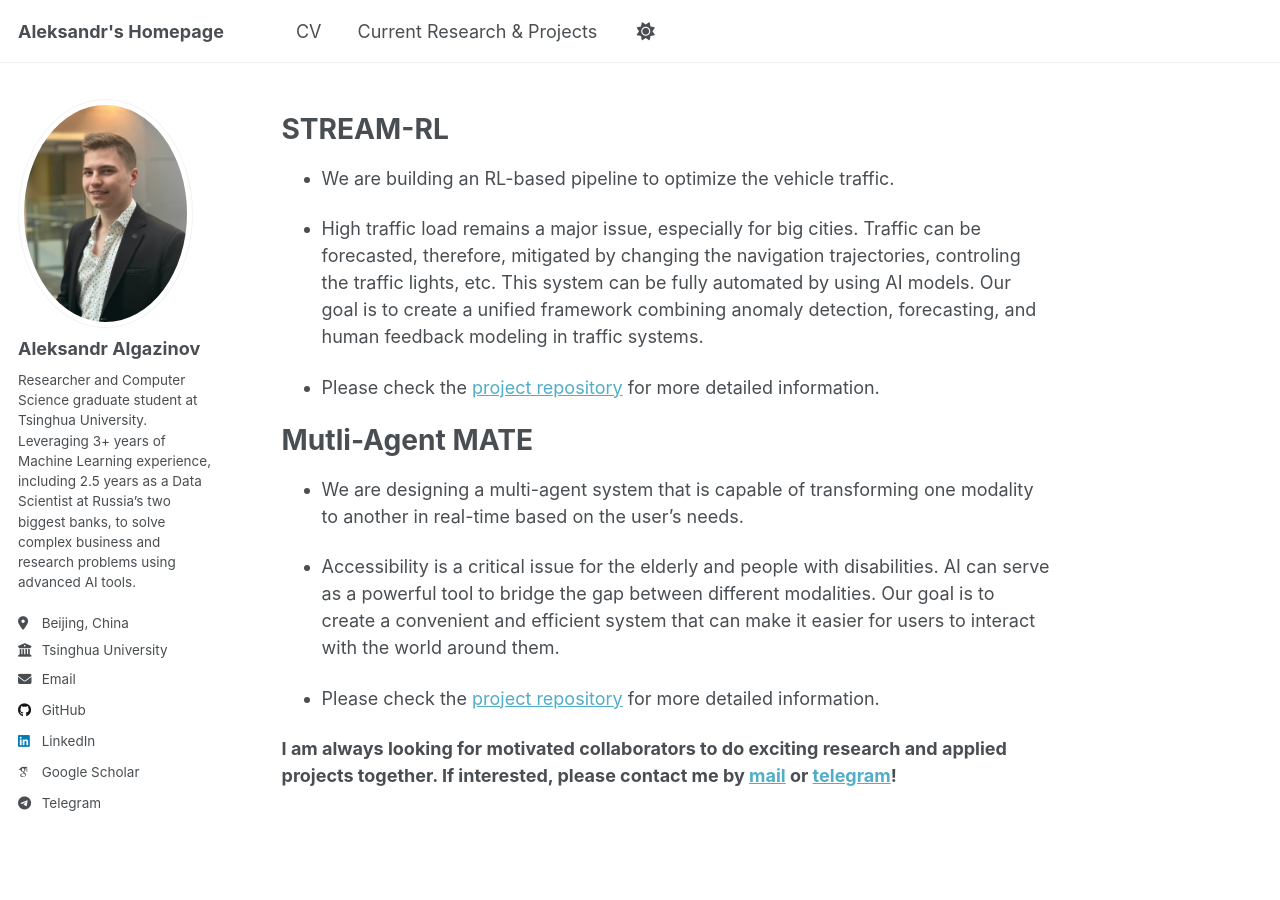
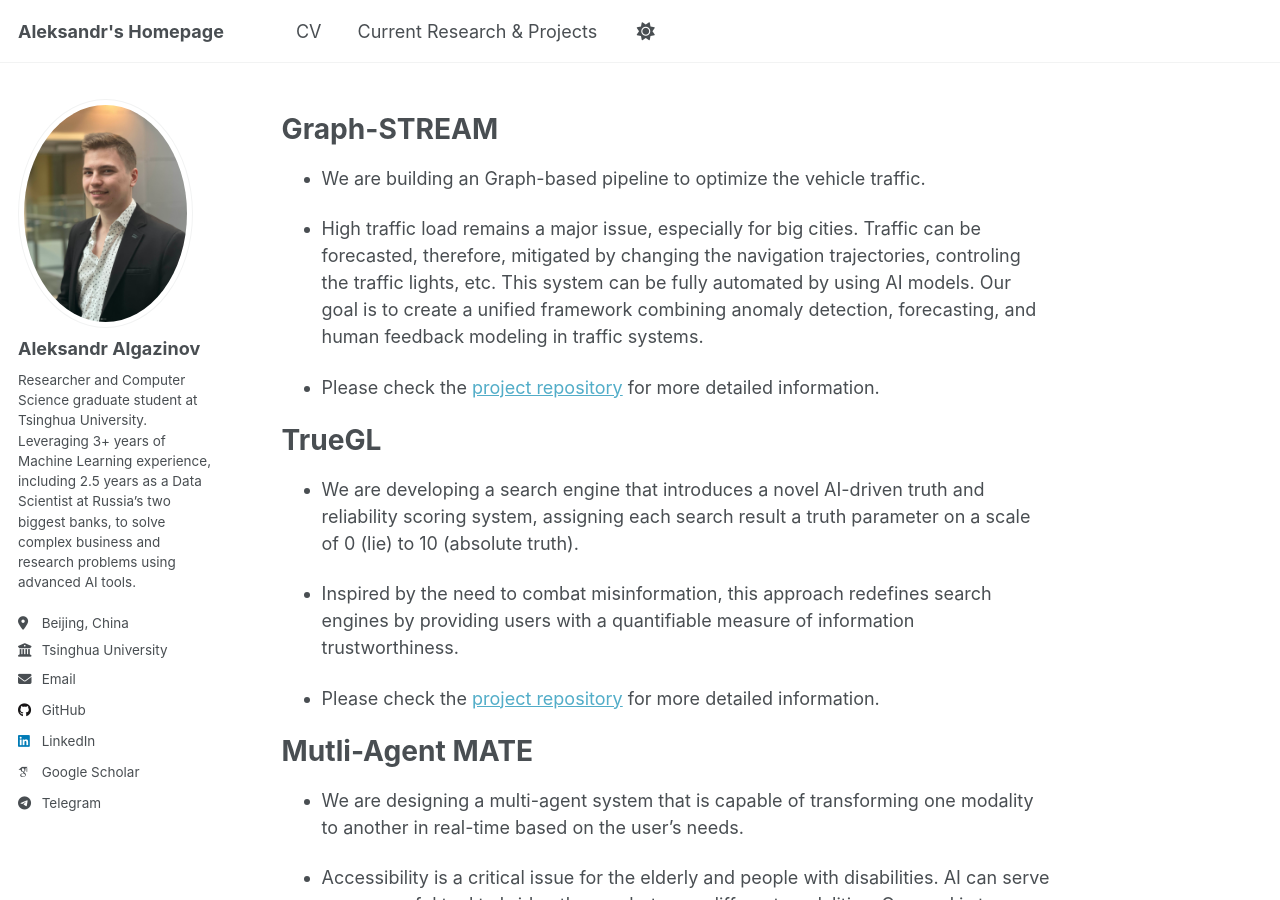
Before and after one commit to AlgazinovAleksandr/AlgazinovAleksandr.github.io, a Jekyll site: the page built from _pages/research_and_projects.md, in a window 1280 px wide and 900 px high. Built offline with Jekyll 4.4.1, drawn with Linux system fonts in a browser that asks for light colours; some web fonts are replaced.

Commit message:
Update information

```diff
--- a/_pages/research_and_projects.md
+++ b/_pages/research_and_projects.md
@@ -4,22 +4,22 @@ title: ""
 author_profile: true
 ---
 
-# STREAM-RL
+# Graph-STREAM
 
-+ We are building an RL-based pipeline to optimize the vehicle traffic.
++ We are building an Graph-based pipeline to optimize the vehicle traffic.
 
 + High traffic load remains a major issue, especially for big cities. Traffic can be forecasted, therefore, mitigated by changing the navigation trajectories, controling the traffic lights, etc.
 This system can be fully automated by using AI models. Our goal is to create a unified framework combining anomaly detection, forecasting, and human feedback modeling in traffic systems.
 
 + Please check the [project repository](https://github.com/AlgazinovAleksandr/STREAM-RL) for more detailed information.
 
-<!-- # TrueGL
+# TrueGL
 
 + We are developing a search engine that introduces a novel AI-driven truth and reliability scoring system, assigning each search result a truth parameter on a scale of 0 (lie) to 10 (absolute truth).
 
 + Inspired by the need to combat misinformation, this approach redefines search engines by providing users with a quantifiable measure of information trustworthiness.
 
-+ Please check the [project repository](https://github.com/AlgazinovAleksandr/TrueGL) for more detailed information. -->
++ Please check the [project repository](https://github.com/AlgazinovAleksandr/TrueGL) for more detailed information.
 
 # Mutli-Agent MATE
 
```
Also changed, not shown: _pages/about.md (+1 -3 lines), 1 other file.
